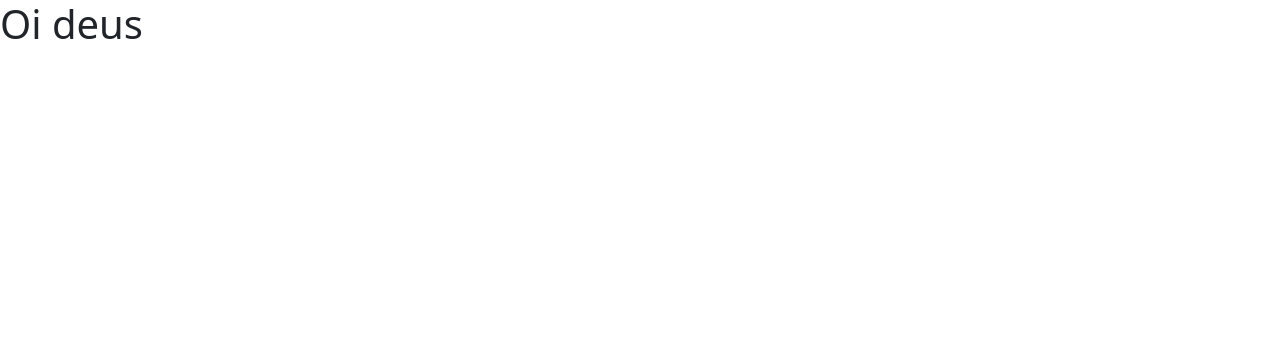
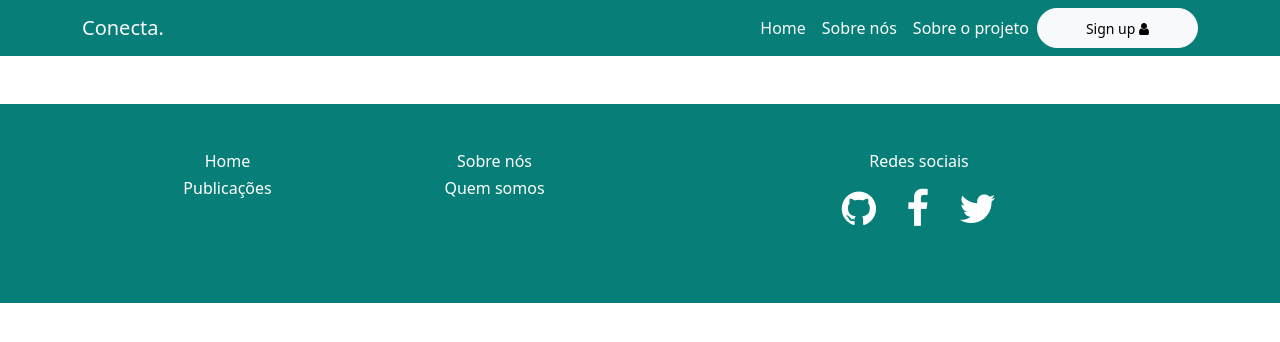
Before and after one commit to conectaGeneration/Conecta-FrontEnd, an Angular app: page / in a window 1280 px wide. Shown: the top 342 px of the page. Built offline with nearby package versions, Linux system fonts and the light colour scheme.

Commit message:
Componentes menu e rodapé

```diff
--- a/package.json
+++ b/package.json
@@ -18,6 +18,9 @@
     "@angular/platform-browser": "~12.2.0",
     "@angular/platform-browser-dynamic": "~12.2.0",
     "@angular/router": "~12.2.0",
+    "@fortawesome/angular-fontawesome": "^0.10.1",
+    "@fortawesome/fontawesome-svg-core": "~1.2.36",
+    "@fortawesome/free-solid-svg-icons": "^5.15.4",
     "bootstrap": "^5.1.3",
     "jquery": "^3.6.0",
     "ngx-bootstrap": "^7.1.0",
--- a/src/app/app.component.html
+++ b/src/app/app.component.html
@@ -1,2 +1,4 @@
-
-<h1>Oi deus</h1>
+<app-menu></app-menu>
+<br>
+<br>
+<app-rodape></app-rodape>
--- /dev/null
+++ b/src/app/menu/menu.component.css
@@ -0,0 +1,7 @@
+.btn-custom {
+    border-radius: 50px;
+}
+
+.ml-5 {
+    margin-right: 5;
+}
--- /dev/null
+++ b/src/app/menu/menu.component.html
@@ -0,0 +1,28 @@
+<nav class="navbar navbar-expand-lg navbar-light" style="background-color: #077E77;">
+    <div class="container">
+        <a class="navbar-brand text-light" href="#">Conecta.</a>
+        <button class="navbar-toggler" type="button" data-toggle="collapse" data-target="#conteudoNavbarSuportado"
+            aria-controls="conteudoNavbarSuportado" aria-expanded="false" aria-label="Alterna navegação">
+            <span class="navbar-toggler-icon"></span>
+            </button>
+
+            <div class="collapse navbar-collapse d-flex justify-content-end" id="conteudoNavbarSuportado">
+
+                <ul class="navbar-nav mr-auto">
+                    <li class="nav-item active">
+                        <a class="nav-link text-light" href="#">Home <span class="sr-only"></span></a>
+                    </li>
+                    <li class="nav-item">
+                        <a class="nav-link text-white" href="#">Sobre nós</a>
+                    </li>
+                    <li class="nav-item">
+                        <a class="nav-link text-white" href="#">Sobre o projeto</a>
+                    </li>
+                    <li class="nav-item d-flex">
+                        <button type="button" class="btn btn-light btn-sm btn-custom px-5">Sign up <i class="fa fa-user"></i></button>
+                    </li>
+                </ul>
+            </div>
+
+    </div>
+</nav>
--- /dev/null
+++ b/src/app/menu/menu.component.ts
@@ -0,0 +1,15 @@
+import { Component, OnInit } from '@angular/core';
+
+@Component({
+  selector: 'app-menu',
+  templateUrl: './menu.component.html',
+  styleUrls: ['./menu.component.css']
+})
+export class MenuComponent implements OnInit {
+
+  constructor() { }
+
+  ngOnInit(): void {
+  }
+
+}
--- /dev/null
+++ b/src/app/rodape/rodape.component.css
@@ -0,0 +1,28 @@
+ul.social-network {
+  list-style: none;
+  padding: 0;
+}
+
+ul.social-network li {
+  display: inline;
+  padding: 5px;
+  margin: 0;
+}
+
+.fa {
+  font-size: 30pt;
+  color: white;
+  padding: 10px;
+}
+
+.fa-github:hover {
+  color: rgb(135, 25, 209);
+}
+
+.fa-facebook:hover {
+  color: rgb(56, 32, 163);
+}
+
+.fa-twitter:hover {
+  color: rgb(27, 159, 199);
+}
--- /dev/null
+++ b/src/app/rodape/rodape.component.html
@@ -0,0 +1,70 @@
+<footer class="page-footer font-small py-5" style="background-color: #077E77;">
+  <div class="container d-flex">
+
+    <div class="container d-flex">
+
+      <div class="container">
+        <div class="d-flex justify-content-center align-middle">
+
+          <h6 class="text-white">Home</h6>
+
+        </div>
+        <div class="d-flex justify-content-center">
+          <h6 class="text-white">Publicações</h6>
+
+        </div>
+
+
+      </div>
+
+      <div class="container">
+        <div class=" d-flex justify-content-center">
+          <h6 class="text-white">Sobre nós</h6>
+
+        </div>
+        <div class="d-flex justify-content-center">
+          <h6 class="text-white">Quem somos</h6>
+
+        </div>
+
+      </div>
+
+    </div>
+
+    <div class="container">
+      <div class="row">
+        <div class="col-md-12 d-flex justify-content-center">
+          <h6 class="text-white">Redes sociais</h6>
+        </div>
+      </div>
+
+      <div class="row">
+        <div class="col-md-12 d-flex justify-content-center">
+
+          <ul class="social-network">
+            <li>
+              <a href="https://github.com/conectaGeneration" target="_blank" class="icoGithub"><i class="fa fa-github"
+                  aria-hidden="true"></i></a>
+
+            </li>
+
+            <li>
+              <a href="https://github.com/conectaGeneration" target="_blank" class="icoFacebook"><i
+                  class="fa fa-facebook" aria-hidden="true"></i></a>
+
+            </li>
+
+            <li>
+              <a href="https://github.com/conectaGeneration" target="_blank" class="icoTwitter"><i class="fa fa-twitter"
+                  aria-hidden="true"></i></a>
+
+            </li>
+          </ul>
+
+        </div>
+      </div>
+
+    </div>
+  </div>
+
+</footer>
--- /dev/null
+++ b/src/app/rodape/rodape.component.ts
@@ -0,0 +1,15 @@
+import { Component, OnInit } from '@angular/core';
+
+@Component({
+  selector: 'app-rodape',
+  templateUrl: './rodape.component.html',
+  styleUrls: ['./rodape.component.css']
+})
+export class RodapeComponent implements OnInit {
+
+  constructor() { }
+
+  ngOnInit(): void {
+  }
+
+}
--- a/src/index.html
+++ b/src/index.html
@@ -1,11 +1,12 @@
 <!doctype html>
-<html lang="en">
+<html lang="pt-br">
 <head>
   <meta charset="utf-8">
   <title>Conecta</title>
   <base href="/">
   <meta name="viewport" content="width=device-width, initial-scale=1">
   <link rel="icon" type="image/x-icon" href="favicon.ico">
+  <link rel="stylesheet" href="https://stackpath.bootstrapcdn.com/font-awesome/4.7.0/css/font-awesome.min.css">
 </head>
 <body>
   <app-root></app-root>
```
Also changed, not shown: src/app/app.module.ts (+8 -2 lines), 1 other file (tests, documents, lock files or other folders).
